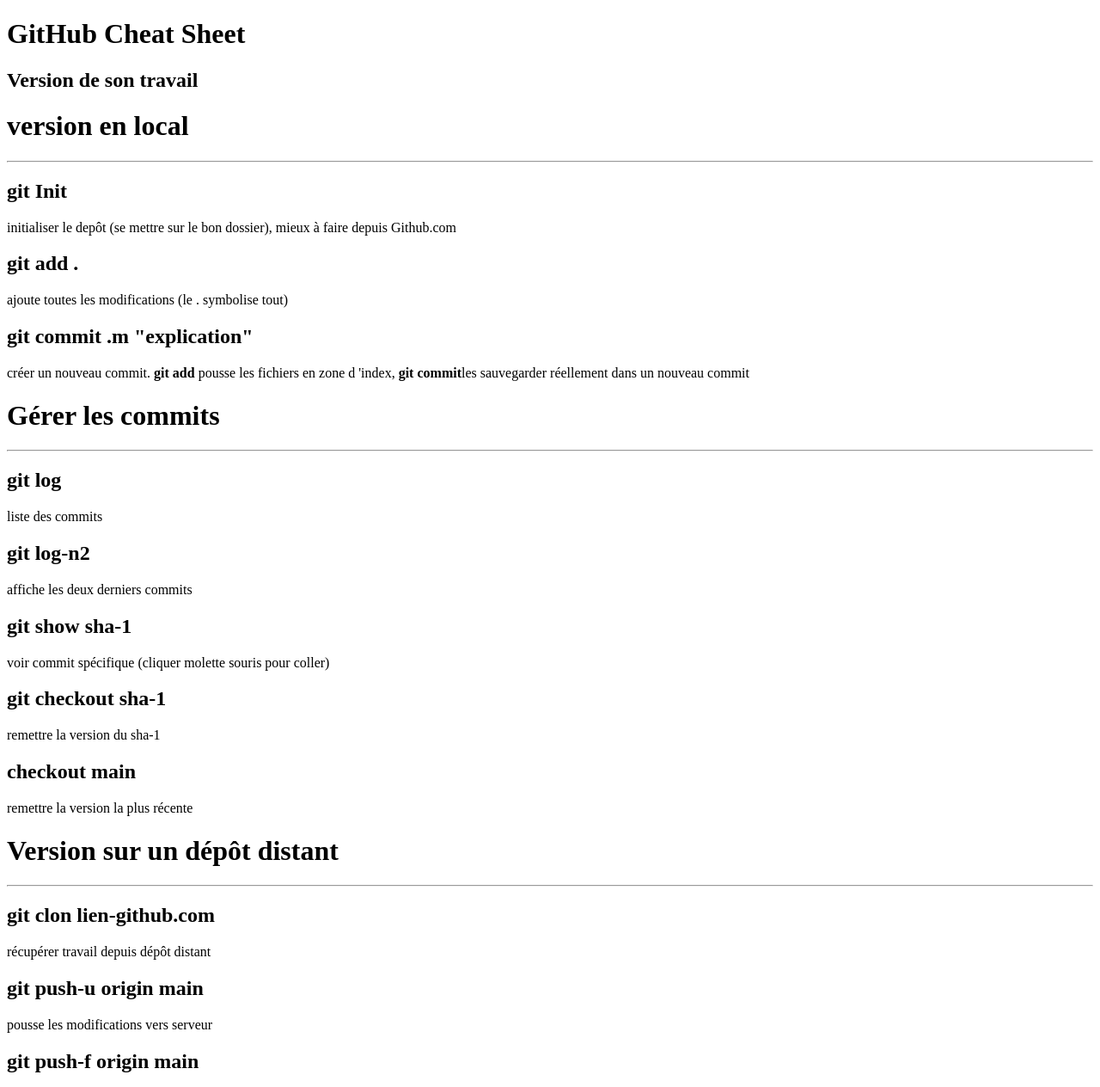
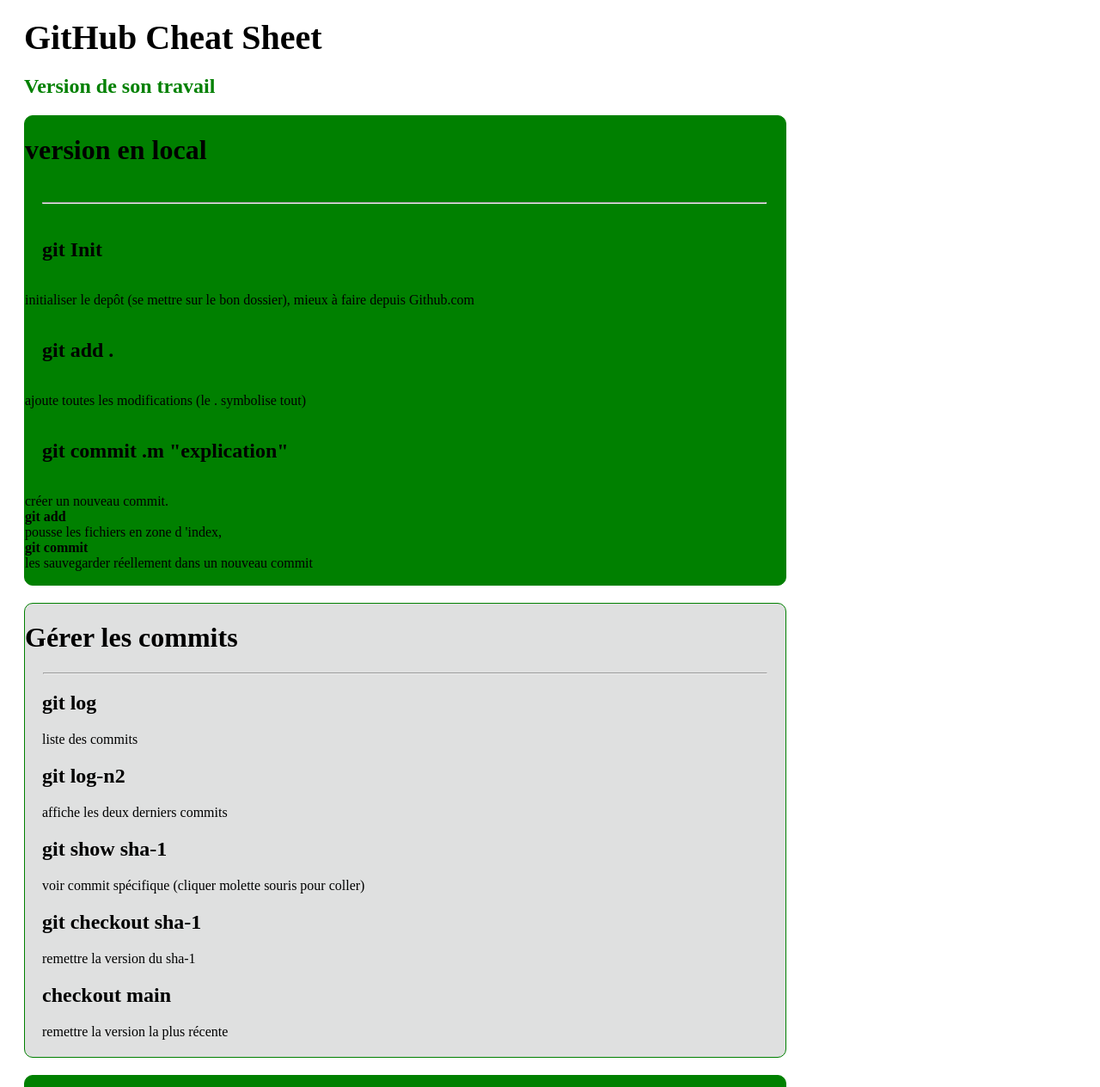
Before and after one commit to Jhinzu/projet_groupGit, a plain HTML site: page index.html in a window 1280 px wide. Shown: the top 1264 px of the page at 86% size. Drawn offline with Linux system fonts and the light colour scheme.

Commit message:
partie gauche terminer

```diff
--- a/_index.scss
+++ b/_index.scss
@@ -67,3 +67,73 @@
 
     @extend %bulleGit;
 }
+/*box lift*/
+
+.titre {
+    font-size: 40px;
+    margin: 20px;
+}
+
+.sous-titre {
+    color: green;
+    margin: 20px;
+}
+.version-local{
+    border: 1px solid green;
+    background-color: green;
+    border-radius: 10px;
+    width: 70%;
+    margin: 20px;
+    display: flex;
+    flex-flow: column;
+
+
+}
+.local{
+    width: 95%;
+    margin: 20px;
+}
+.h2{
+margin: 20px;
+}
+.p{
+display: flex;
+flex-flow: column;
+
+}
+.commits{
+    border: 1px solid green;
+    background-color:#dfe0e0;
+    border-radius: 10px;
+    width: 70%;
+    margin: 20px;
+
+}
+.commits-trait{
+    width: 95%;
+}
+.p-commits{
+margin: 20px;
+}
+.commitsh2{
+margin: 20px;
+}
+.depot{
+    border: 1px solid green;
+    background-color: green;
+    border-radius: 10px;
+    width: 70%;
+    margin: 20px;
+}
+.separation-depot{
+    width: 95%;
+}
+.separation-depot{
+
+}
+.depoth2{
+margin: 20px;
+}
+.p-depot{
+    margin: 20px;
+}
--- a/index.html
+++ b/index.html
@@ -17,9 +17,9 @@
             <h2 class="sous-titre">Version de son travail</h2>
         </div>
         <div class="container-local">
-            <h1>version en local</h1>
-            <hr class="local">
             <div class="version-local">
+                <h1>version en local</h1>
+                <hr class="local">
 
                 <h2 class="h2">git Init</h2>
                 <p class="p">initialiser le depôt (se mettre sur le bon dossier), mieux à faire depuis Github.com</p>
@@ -29,32 +29,33 @@
                 <p class="p"> créer un nouveau commit. <strong>git add</strong> pousse les fichiers en zone d 'index,
                     <strong>git
                         commit</strong>les sauvegarder
-                    réellement dans un nouveau commit</p>
+                    réellement dans un nouveau commit
+                </p>
             </div>
         </div>
         <div class="commits">
             <h1>Gérer les commits</h1>
             <hr class="commits-trait">
-            <h2>git log</h2>
-            <p>liste des commits</p>
-            <h2>git log-n2</h2>
-            <p>affiche les deux derniers commits</p>
-            <h2>git show sha-1</h2>
-            <p>voir commit spécifique (cliquer molette souris pour coller)</p>
-            <h2>git checkout sha-1</h2>
-            <p>remettre la version du sha-1</p>
-            <h2>checkout main</h2>
-            <p>remettre la version la plus récente</p>
+            <h2 class="commitsh2">git log</h2>
+            <p class="p-commits">liste des commits</p>
+            <h2 class="commitsh2">git log-n2</h2>
+            <p class="p-commits">affiche les deux derniers commits</p>
+            <h2 class="commitsh2">git show sha-1</h2>
+            <p class="p-commits">voir commit spécifique (cliquer molette souris pour coller)</p>
+            <h2 class="commitsh2">git checkout sha-1</h2>
+            <p class="p-commits">remettre la version du sha-1</p>
+            <h2 class="commitsh2">checkout main</h2>
+            <p class="p-commits">remettre la version la plus récente</p>
         </div>
         <div class="depot">
             <h1>Version sur un dépôt distant</h1>
             <hr class="separation-depot">
-            <h2> git clon lien-github.com</h2>
-            <p>récupérer travail depuis dépôt distant</p>
-            <h2>git push-u origin main</h2>
-            <p>pousse les modifications vers serveur</p>
-            <h2>git push-f origin main</h2>
-            <p>pousse de force des modifications (à manipuler avec précaution)</p>
+            <h2 class="depoth2"> git clon lien-github.com</h2>
+            <p class="p-depot">récupérer travail depuis dépôt distant</p>
+            <h2 class="depoth2">git push-u origin main</h2>
+            <p class="p-depot">pousse les modifications vers serveur</p>
+            <h2 class="depoth2">git push-f origin main</h2>
+            <p class="p-depot">pousse de force des modifications (à manipuler avec précaution)</p>
 
         </div>
     </div>
```
Also changed, not shown: style.css, 1 other file.
